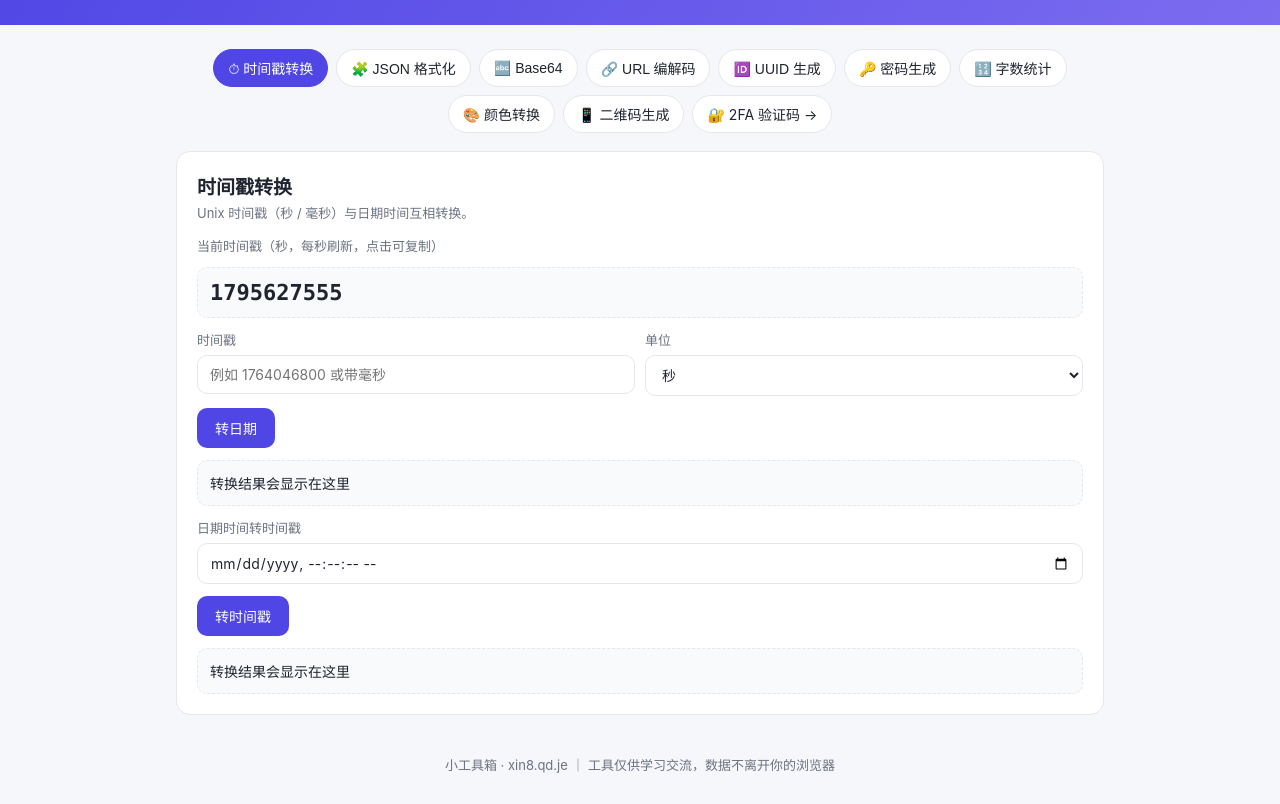
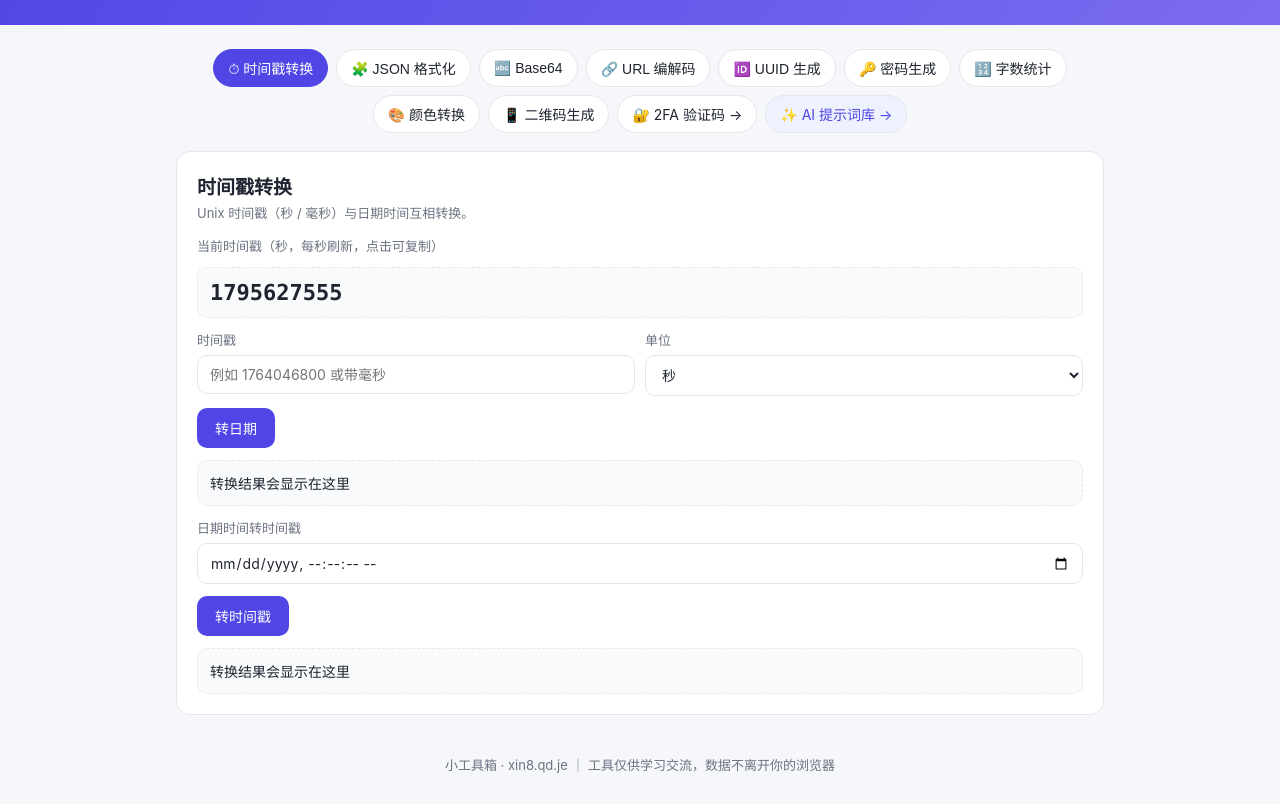
Before and after one commit to xinger12/xin8-tools, a plain HTML site: page index.html in a window 1280 px wide. Shown: the part 103-907 px from the top of the page. Drawn offline with Linux system fonts and the light colour scheme.

Commit message:
Link AI prompt library from homepage nav

```diff
--- a/index.html
+++ b/index.html
@@ -61,6 +61,7 @@ footer a{color:var(--brand);text-decoration:none}
     <button data-t="color">🎨 颜色转换</button>
     <button data-t="qr">📱 二维码生成</button>
     <a href="/2fa.html" style="border:1px solid var(--line);background:var(--card);color:var(--ink);padding:8px 14px;border-radius:999px;font-size:14px;text-decoration:none">🔐 2FA 验证码 →</a>
+    <a href="/prompts.html" style="border:1px solid var(--line);background:#eef2ff;color:var(--brand);padding:8px 14px;border-radius:999px;font-size:14px;text-decoration:none">✨ AI 提示词库 →</a>
   </nav>
 
   <section class="panel on" id="p-ts">
```
